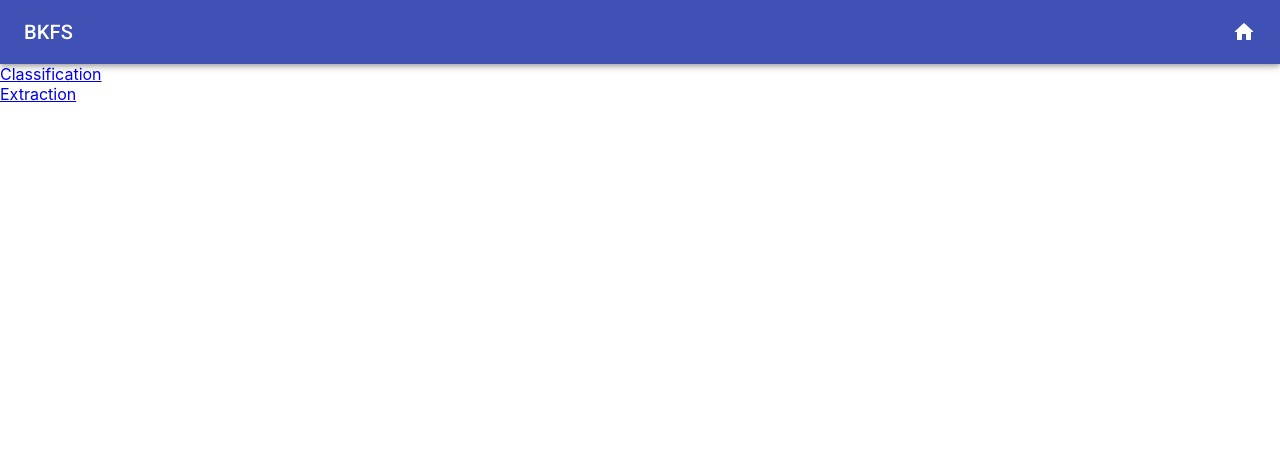
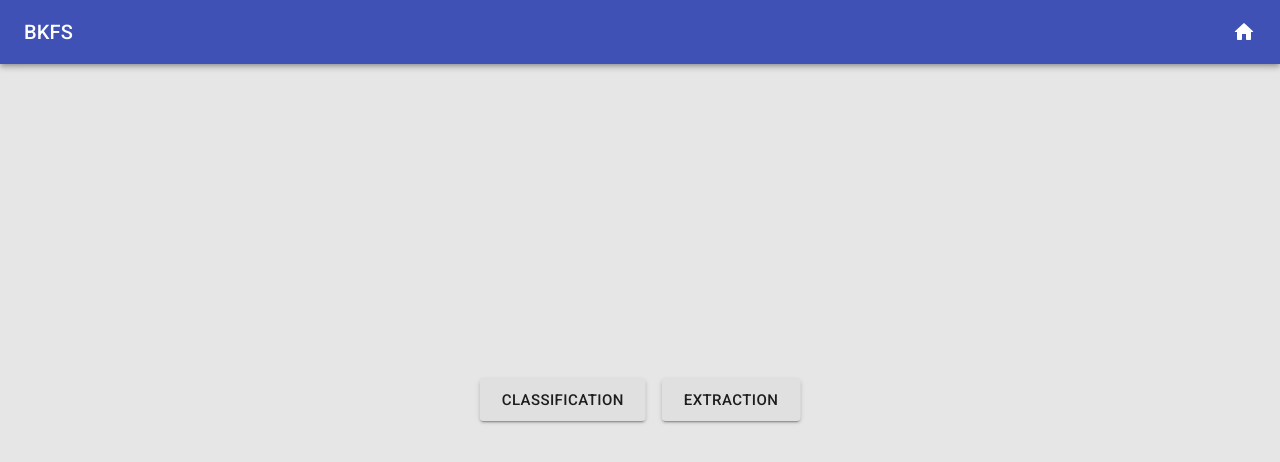
Before and after one commit to shankyDoodle/bkfs-test-1, a React (Create React App) app: page / in a window 1280 px wide. Shown: the top 462 px of the page. Built offline with nearby package versions, Linux system fonts and the light colour scheme.

Commit message:
router removed...modalwrapper inprogress

```diff
--- a/src/actions/index.js
+++ b/src/actions/index.js
@@ -1,6 +1,16 @@
 export const HOME_BUTTON_CLICKED = 'HOME_BUTTON_CLICKED';
+export const CLASSIFICATION_BUTTON_CLICKED = 'CLASSIFICATION_BUTTON_CLICKED';
+export const EXTRACTION_BUTTON_CLICKED = 'EXTRACTION_BUTTON_CLICKED';
 
-export const homeButtonClicked = (sID) => ({
-  type: HOME_BUTTON_CLICKED,
-  id: sID
+
+export const homeButtonClicked = () => ({
+  type: HOME_BUTTON_CLICKED
 });
+
+export const classificationButtonClicked = () => ({
+  type: CLASSIFICATION_BUTTON_CLICKED
+});
+
+export const extractionButtonClicked = () => ({
+  type: HOME_BUTTON_CLICKED
+});
--- /dev/null
+++ b/src/components/App.js
@@ -0,0 +1,36 @@
+import React from 'react'
+import PropTypes from 'prop-types'
+import Home from './Home'
+
+import Classification from './Classification'
+import Extraction from './Extraction'
+import NavBar from './NavBar'
+
+class App extends React.Component {
+    constructor(props) {
+        super(props);
+    }
+
+    getScreenToRender = () => {
+        let sScreenName = this.props.currentScreen;
+        switch (sScreenName) {
+            case "CLASSIFICATION":
+                return <Classification/>
+            case "EXTRACTION":
+                return <Extraction/>
+            default:
+                return <Home/>
+        }
+    }
+
+    render() {
+        return (
+            <div className={"appContainer"}>
+                <NavBar/>
+                {this.getScreenToRender()}
+            </div>
+        )
+    }
+}
+
+export default App
--- a/src/components/Home.js
+++ b/src/components/Home.js
@@ -1,19 +1,80 @@
 import React from 'react';
-import {NavLink} from 'react-router-dom'
+
+import ModalWrapper from "../libraries/ModalWrapper";
+
+import {createMuiTheme, withStyles} from '@material-ui/core/styles';
+import Button from '@material-ui/core/Button';
+const theme = createMuiTheme();
+const styles = {
+    margin: {
+        margin: theme.spacing(1),
+    },
+    extendedIcon: {
+        marginRight: theme.spacing(1),
+    }
+};
 
 class Home extends React.Component {
 
-    render(){
+    constructor(props) {
+        super(props);
+        this.state = {
+            openModal: null,
+        }
+    }
+    handleButtonClicked=(buttonName,oEvent)=>{
+        this.setState({
+            openModal:buttonName
+        })
+    }
+
+    handleModalClose=()=>{
+        this.setState({
+            openModal:null
+        })
+    }
+
+    getModalView=()=>{
+        let body = null;
+        if(this.state.openModal === "classifications"){
+            body=<div> class body </div>
+        }else if(this.state.openModal === "classifications"){
+            body=<div> ext body </div>
+        }
+
         return (
-            <div className="App">
-                <div>
-                    <NavLink exact={true} to={`/classification`}>{"Classification"}</NavLink>
-                    <br/>
-                    <NavLink exact={true} to={`/extraction`}>{"Extraction"}</NavLink>
-                </div>
+            <ModalWrapper
+                open={!!body}
+                onClose={this.handleModalClose}>
+                {body}
+            </ModalWrapper>
+        )
+    }
+
+    render() {
+        const { classes } = this.props;
+
+        return (
+            <div className="buttonWrapper">
+
+                {this.getModalView()}
+                <Button variant="contained"
+                        size="large"
+                        className={classes.margin}
+                        onClick={this.handleButtonClicked.bind(this, "classifications")}
+                >
+                    Classification
+                </Button>
+                <Button variant="contained"
+                        size="large"
+                        className={classes.margin}
+                        onClick={this.handleButtonClicked.bind(this, "extractions")}
+                >
+                    Extraction
+                </Button>
             </div>
         );
     }
 }
 
-export default Home;
+export default withStyles(styles)(Home);
--- a/src/components/NavBar.js
+++ b/src/components/NavBar.js
@@ -44,7 +44,7 @@ class NavBar extends React.Component {
     render() {
         const { classes } = this.props;
         return (
-            <div className={"appContainer"} style={{ backgroundColor: 800 }}>
+            <div className={"navBar"} style={{ backgroundColor: 800 }}>
                 <AppBar position="static">
                     <Toolbar>
                         <Typography variant="h6" className={classes.title}>
--- a/src/components/Root.js
+++ /dev/null
@@ -1,34 +0,0 @@
-import React from 'react'
-import PropTypes from 'prop-types'
-import { Provider } from 'react-redux'
-import { Route, Redirect } from 'react-router-dom'
-import Home from './Home'
-
-import Classification from './Classification'
-import Extraction from './Extraction'
-import NavBar from './NavBar'
-
-class Root extends React.Component {
-    constructor(props) {
-        super(props);
-        this.myState = this.props.store.getState();
-    }
-    render(){
-
-        return (
-            <Provider store={this.props.store}>
-                <div>
-                    <NavBar />
-                    <Route path="/" exact={true} component={Home} />
-                    {/*<Route path="/classification" exact={true} component={Classification} />*/}
-                    {/*<Route path="/extraction" exact={true} component={Extraction} />*/}
-                </div>
-            </Provider>
-        )
-    }
-}
-
-Root.propTypes = {
-    store: PropTypes.object.isRequired,
-}
-export default Root
--- a/src/index.js
+++ b/src/index.js
@@ -1,21 +1,23 @@
 import React from 'react'
-import { render } from 'react-dom'
-import { BrowserRouter as Router } from 'react-router-dom'
-import { createStore } from 'redux'
+import {render} from 'react-dom'
+import {BrowserRouter as Router} from 'react-router-dom'
+import {createStore} from 'redux'
 
 import './style/index.css'
-import Root from './components/Root'
+import App from './components/App'
 
 
 import getInitialState from './reducers/initial-state';
 import reducer from './reducers'
+import {Provider} from "react-redux";
 
 const state = getInitialState();
 const store = createStore(reducer, state, window.__REDUX_DEVTOOLS_EXTENSION__ && window.__REDUX_DEVTOOLS_EXTENSION__());
 
 render(
-    <Router>
-        <Root store={store} />
-    </Router>,
+    <Provider store={store}>
+        <App />
+    </Provider>
+    ,
     document.getElementById('root')
-)
+);
--- /dev/null
+++ b/src/libraries/ModalWrapper.js
@@ -0,0 +1,55 @@
+import React from "react";
+import Modal from "@material-ui/core/Modal";
+
+import {createMuiTheme, withStyles} from '@material-ui/core/styles';
+
+function getModalStyle() {
+    const top = 50;
+    const left = 50;
+
+    return {
+        top: `${top}%`,
+        left: `${left}%`,
+        transform: `translate(-${top}%, -${left}%)`
+    };
+}
+const theme = createMuiTheme(getModalStyle);
+const styles = {
+    paper: {
+        position: "absolute",
+        width: 400,
+        backgroundColor: theme.palette.background.paper,
+        border: "2px solid #000",
+        boxShadow: theme.shadows[5],
+        padding: theme.spacing(2, 4, 3)
+    }
+};
+
+class ModalWrapper extends React.Component {
+
+    constructor(props) {
+        super(props);
+    }
+
+    handleModalClose=()=>{
+        this.props.onClose()
+    }
+
+    render() {
+        console.log("here")
+        return (
+            <div>
+                <Modal
+                    open={this.props.open}
+                    onClose={this.handleModalClose}
+                    aria-labelledby="simple-modal-title"
+                    aria-describedby="simple-modal-description"
+                >
+                    {this.props.body}
+                </Modal>
+            </div>
+        );
+    }
+}
+
+export default withStyles(styles)(ModalWrapper);
--- a/src/style/index.css
+++ b/src/style/index.css
@@ -1,3 +1,8 @@
+html {
+  height: 100%;
+  width: 100%;
+}
+
 body {
   margin: 0;
   font-family: -apple-system, BlinkMacSystemFont, 'Segoe UI', 'Roboto', 'Oxygen',
@@ -5,9 +10,40 @@ body {
     sans-serif;
   -webkit-font-smoothing: antialiased;
   -moz-osx-font-smoothing: grayscale;
+  height: 100%;
+  width: 100%;
+  float: left;
 }
 
 code {
   font-family: source-code-pro, Menlo, Monaco, Consolas, 'Courier New',
-    monospace;
+  monospace;
 }
+
+#root {
+  height: 100%;
+  width: 100%;
+}
+
+.appContainer {
+  float: left;
+  height: 100%;
+  width: 100%;
+  background: #e6e6e6;
+  box-shadow: 0px 0px 177px -26px rgba(0, 0, 0, 0.45);
+}
+
+.topDummyHeaderBar {
+  height: 5%;
+  width: 100%;
+}
+
+.buttonWrapper{
+  position: absolute;
+  left: 50%;
+  top: 50%;
+  -webkit-transform: translate(-50%, -50%);
+  -ms-transform: translate(-50%, -50%);
+  transform: translate(-50%, -50%);
+  max-height: 93%;
+}
```
